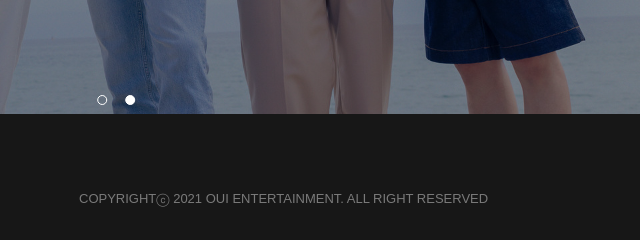
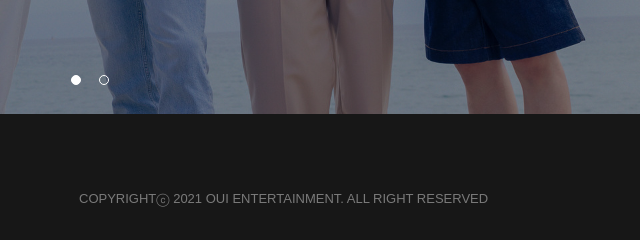
Before and after one commit to hogus24/Project03, a plain HTML site: page index.html in a window 1280 px wide. Shown: the part 686-926 px from the top of the page, 576-1216 px from the left. Drawn offline with nearby package versions, Linux system fonts and the light colour scheme; a web font is replaced by a local one.

Commit message:
버튼 위치 수정

```diff
--- a/js/slide.js
+++ b/js/slide.js
@@ -29,7 +29,7 @@ $(function () {
       var nextPager = pager.eq(current);
       nextPager.addClass("on");
       cnt(current);
-    }, 5000);
+    }, 8000);
   }
 
   function move(tg, start, end) {
--- a/scss/layout/_main.scss
+++ b/scss/layout/_main.scss
@@ -76,9 +76,8 @@ main {
   }
   .main_btt {
     position: absolute;
-    bottom: 0;
+    bottom: 20px;
     left: 50%;
-    transform: translateX(50%);
     z-index: 100;
     .slide_btt {
       display: inline-block;
```
Also changed, not shown: css/index.css, dist/css/index.min.css, 2 other files.
